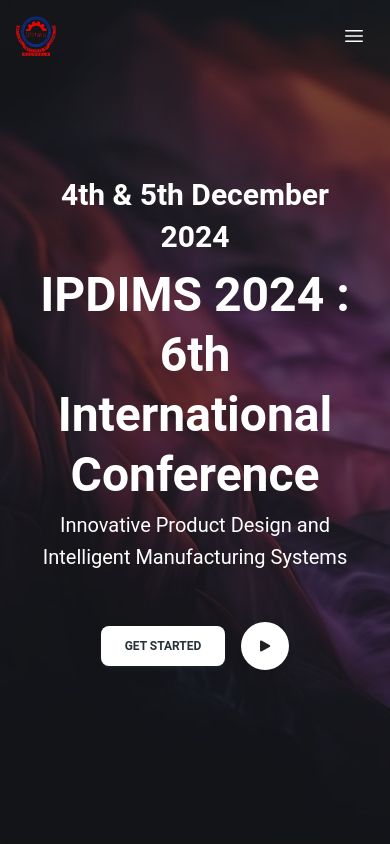
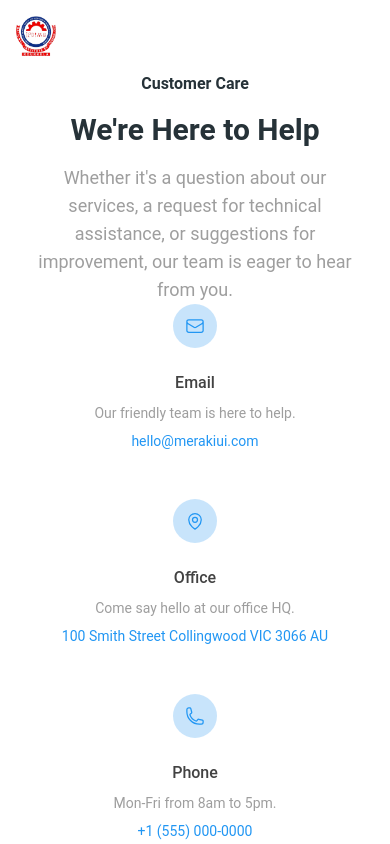
Before and after one commit to iqbalcodes6602/conference-website-rp, a React (Create React App) app: page /venue-accommodation in a window 390 px wide. Shown: the top 844 px of the page. Built offline with nearby package versions, Linux system fonts and the light colour scheme.

Commit message:
added venue and accomodation and updated the contact page

```diff
--- a/src/App.js
+++ b/src/App.js
@@ -5,6 +5,7 @@
 import Registration from "./pages/Registration";
 import ImportantDates from "./pages/ImportantDates";
 import Committee from "./pages/Committee";
+import VenueAccommodation from "./pages/VenueAccommodation";
 // import Login from "./pages/Login";
 // import Register from "./pages/Register";
 
@@ -17,6 +18,7 @@
 				<Route path='/important-dates' element={<ImportantDates />} />
 				<Route path='/registration' element={<Registration />} />
 				<Route path='/committee' element={<Committee />} />
+				<Route path='/venue-accommodation' element={<VenueAccommodation />} />
 				<Route path='/contact' element={<Contact />} />
 				{/* <Route path='/login' element={<Login />} />
 				<Route path='/register' element={<Register />} /> */}
--- a/src/pages/Contact.js
+++ b/src/pages/Contact.js
@@ -1,21 +1,12 @@
 import React from "react";
 
-import { Button, Input, Textarea, Typography } from "@material-tailwind/react";
+import { Typography } from "@material-tailwind/react";
 import Footer from "./sections/footer";
 import Header from "./sections/header";
-import GoogleMapReact from 'google-map-react';
-const AnyReactComponent = ({ text }) => <div>{text}</div>;
 
 const Contact = () => {
-	const defaultProps = {
-		center: {
-			lat: 10.99835602,
-			lng: 77.01502627
-		},
-		zoom: 11
-	};
 	return (
-		<div>
+		<>
 			<Header />
 			<section className="px-8 py-8 lg:py-16 mt-10">
 				<div className="container mx-auto text-center">
@@ -33,133 +24,102 @@
 					>
 						We&apos;re Here to Help
 					</Typography>
-					<Typography className="mb-10 font-normal !text-lg lg:mb-20 mx-auto max-w-3xl !text-gray-500">
+					<Typography className="font-normal !text-lg lg:mb-20 mx-auto max-w-3xl !text-gray-500">
 						Whether it&apos;s a question about our services, a request for
 						technical assistance, or suggestions for improvement, our team is
 						eager to hear from you.
 					</Typography>
-					<div className="grid grid-cols-1 gap-x-6 gap-y-6 lg:grid-cols-2 justify-items-end">
-						{/* <img
-							src="/image/map.svg"
-							alt="map"
-							className="w-full h-full lg:max-h-[510px]"
-						/> */}
-						<GoogleMapReact
-							bootstrapURLKeys={{ key: "" }}
-							defaultCenter={defaultProps.center}
-							defaultZoom={defaultProps.zoom}
-						>
-							<AnyReactComponent
-								lat={59.955413}
-								lng={30.337844}
-								text="My Marker"
-							/>
-						</GoogleMapReact>
-						<form
-							action="#"
-							className="flex flex-col gap-4 lg:max-w-lg"
-						>
-							<Typography
-								variant="small"
-								className="text-left !font-semibold !text-gray-600"
-							>
-								Select Options for Business Engagement
-							</Typography>
-							<div className="grid grid-cols-2 gap-4">
+					<section class="bg-white dark:bg-gray-900">
+						<div class="container px-6 mx-auto">
+							<div class="grid grid-cols-1 gap-12 lg:grid-cols-2">
+								<div class="grid grid-cols-1 gap-12 md:grid-cols-2">
 									<div>
-									<Typography
-										variant="small"
-										className="mb-2 text-left font-medium !text-gray-900"
-									>
-										First Name
-									</Typography>
-									<Input
-										color="gray"
-										size="lg"
-										placeholder="First Name"
-										name="first-name"
-										className="focus:border-t-gray-900"
-										containerProps={{
-											className: "min-w-full",
-										}}
-										labelProps={{
-											className: "hidden",
-										}}
-									/>
+										<span class="inline-block p-3 text-blue-500 rounded-full bg-blue-100/80 dark:bg-gray-800">
+											<svg xmlns="http://www.w3.org/2000/svg" fill="none" viewBox="0 0 24 24" stroke-width="1.5" stroke="currentColor" class="w-5 h-5">
+												<path stroke-linecap="round" stroke-linejoin="round" d="M21.75 6.75v10.5a2.25 2.25 0 01-2.25 2.25h-15a2.25 2.25 0 01-2.25-2.25V6.75m19.5 0A2.25 2.25 0 0019.5 4.5h-15a2.25 2.25 0 00-2.25 2.25m19.5 0v.243a2.25 2.25 0 01-1.07 1.916l-7.5 4.615a2.25 2.25 0 01-2.36 0L3.32 8.91a2.25 2.25 0 01-1.07-1.916V6.75" />
+											</svg>
+										</span>
+
+										<h2 class="mt-4 text-base font-medium text-gray-800 dark:text-white">Email</h2>
+										<p class="mt-2 text-sm text-gray-500 dark:text-gray-400">Our friendly team is here to help.</p>
+										<p class="mt-2 text-sm text-blue-500 dark:text-blue-400">hello@merakiui.com</p>
 									</div>
+
 									<div>
-									<Typography
-										variant="small"
-										className="mb-2 text-left font-medium !text-gray-900"
-									>
-										Last Name
-									</Typography>
-									<Input
-										color="gray"
-										size="lg"
-										placeholder="Last Name"
-										name="last-name"
-										className="focus:border-t-gray-900"
-										containerProps={{
-											className: "!min-w-full",
-										}}
-										labelProps={{
-											className: "hidden",
-										}}
-									/>
+										<span class="inline-block p-3 text-blue-500 rounded-full bg-blue-100/80 dark:bg-gray-800">
+											<svg xmlns="http://www.w3.org/2000/svg" fill="none" viewBox="0 0 24 24" stroke-width="1.5" stroke="currentColor" class="w-5 h-5">
+												<path stroke-linecap="round" stroke-linejoin="round" d="M15 10.5a3 3 0 11-6 0 3 3 0 016 0z" />
+												<path stroke-linecap="round" stroke-linejoin="round" d="M19.5 10.5c0 7.142-7.5 11.25-7.5 11.25S4.5 17.642 4.5 10.5a7.5 7.5 0 1115 0z" />
+											</svg>
+										</span>
+
+										<h2 class="mt-4 text-base font-medium text-gray-800 dark:text-white">Live chat</h2>
+										<p class="mt-2 text-sm text-gray-500 dark:text-gray-400">Our friendly team is here to help.</p>
+										<p class="mt-2 text-sm text-blue-500 dark:text-blue-400">Start new chat</p>
+									</div>
+
+									<div>
+										<span class="inline-block p-3 text-blue-500 rounded-full bg-blue-100/80 dark:bg-gray-800">
+											<svg xmlns="http://www.w3.org/2000/svg" fill="none" viewBox="0 0 24 24" stroke-width="1.5" stroke="currentColor" class="w-5 h-5">
+												<path stroke-linecap="round" stroke-linejoin="round" d="M15 10.5a3 3 0 11-6 0 3 3 0 016 0z" />
+												<path stroke-linecap="round" stroke-linejoin="round" d="M19.5 10.5c0 7.142-7.5 11.25-7.5 11.25S4.5 17.642 4.5 10.5a7.5 7.5 0 1115 0z" />
+											</svg>
+										</span>
+
+										<h2 class="mt-4 text-base font-medium text-gray-800 dark:text-white">Office</h2>
+										<p class="mt-2 text-sm text-gray-500 dark:text-gray-400">Come say hello at our office HQ.</p>
+										<p class="mt-2 text-sm text-blue-500 dark:text-blue-400">100 Smith Street Collingwood VIC 3066 AU</p>
+									</div>
+
+									<div>
+										<span class="inline-block p-3 text-blue-500 rounded-full bg-blue-100/80 dark:bg-gray-800">
+											<svg xmlns="http://www.w3.org/2000/svg" fill="none" viewBox="0 0 24 24" stroke-width="1.5" stroke="currentColor" class="w-5 h-5">
+												<path stroke-linecap="round" stroke-linejoin="round" d="M2.25 6.75c0 8.284 6.716 15 15 15h2.25a2.25 2.25 0 002.25-2.25v-1.372c0-.516-.351-.966-.852-1.091l-4.423-1.106c-.44-.11-.902.055-1.173.417l-.97 1.293c-.282.376-.769.542-1.21.38a12.035 12.035 0 01-7.143-7.143c-.162-.441.004-.928.38-1.21l1.293-.97c.363-.271.527-.734.417-1.173L6.963 3.102a1.125 1.125 0 00-1.091-.852H4.5A2.25 2.25 0 002.25 4.5v2.25z" />
+											</svg>
+										</span>
+
+										<h2 class="mt-4 text-base font-medium text-gray-800 dark:text-white">Phone</h2>
+										<p class="mt-2 text-sm text-gray-500 dark:text-gray-400">Mon-Fri from 8am to 5pm.</p>
+										<p class="mt-2 text-sm text-blue-500 dark:text-blue-400">+1 (555) 000-0000</p>
 									</div>
 								</div>
-							<div>
-								<Typography
-									variant="small"
-									className="mb-2 text-left font-medium !text-gray-900"
-								>
-									Your Email
-								</Typography>
-								<Input
-									color="gray"
-									size="lg"
-									placeholder="name@email.com"
-									name="email"
-									className="focus:border-t-gray-900"
-									containerProps={{
-										className: "!min-w-full",
-									}}
-									labelProps={{
-										className: "hidden",
-									}}
-								/>
+
+								<div class="p-4 py-6 rounded-lg bg-gray-50 dark:bg-gray-800 md:p-8">
+									<form>
+										<div class="-mx-2 md:items-center md:flex">
+											<div class="flex-1 px-2">
+												<label class="block mb-2 text-sm text-gray-600 dark:text-gray-200">First Name</label>
+												<input type="text" placeholder="John " class="block w-full px-5 py-2.5 mt-2 text-gray-700 placeholder-gray-400 bg-white border border-gray-200 rounded-lg dark:placeholder-gray-600 dark:bg-gray-900 dark:text-gray-300 dark:border-gray-700 focus:border-blue-400 dark:focus:border-blue-400 focus:ring-blue-400 focus:outline-none focus:ring focus:ring-opacity-40" />
 											</div>
-							<div>
-								<Typography
-									variant="small"
-									className="mb-2 text-left font-medium !text-gray-900"
-								>
-									Your Message
-								</Typography>
-								<Textarea
-									rows={6}
-									color="gray"
-									placeholder="Message"
-									name="message"
-									className="focus:border-t-gray-900"
-									containerProps={{
-										className: "!min-w-full",
-									}}
-									labelProps={{
-										className: "hidden",
-									}}
-								/>
+
+											<div class="flex-1 px-2 mt-4 md:mt-0">
+												<label class="block mb-2 text-sm text-gray-600 dark:text-gray-200">Last Name</label>
+												<input type="text" placeholder="Doe" class="block w-full px-5 py-2.5 mt-2 text-gray-700 placeholder-gray-400 bg-white border border-gray-200 rounded-lg dark:placeholder-gray-600 dark:bg-gray-900 dark:text-gray-300 dark:border-gray-700 focus:border-blue-400 dark:focus:border-blue-400 focus:ring-blue-400 focus:outline-none focus:ring focus:ring-opacity-40" />
 											</div>
-							<Button className="w-full" color="black">
+										</div>
+
+										<div class="mt-4">
+											<label class="block mb-2 text-sm text-gray-600 dark:text-gray-200">Email address</label>
+											<input type="email" placeholder="johndoe@example.com" class="block w-full px-5 py-2.5 mt-2 text-gray-700 placeholder-gray-400 bg-white border border-gray-200 rounded-lg dark:placeholder-gray-600 dark:bg-gray-900 dark:text-gray-300 dark:border-gray-700 focus:border-blue-400 dark:focus:border-blue-400 focus:ring-blue-400 focus:outline-none focus:ring focus:ring-opacity-40" />
+										</div>
+
+										<div class="w-full mt-4">
+											<label class="block mb-2 text-sm text-gray-600 dark:text-gray-200">Message</label>
+											<textarea class="block w-full h-32 px-5 py-2.5 mt-2 text-gray-700 placeholder-gray-400 bg-white border border-gray-200 rounded-lg md:h-56 dark:placeholder-gray-600 dark:bg-gray-900 dark:text-gray-300 dark:border-gray-700 focus:border-blue-400 dark:focus:border-blue-400 focus:ring-blue-400 focus:outline-none focus:ring focus:ring-opacity-40" placeholder="Message"></textarea>
+										</div>
+
+										<button class="w-full px-6 py-3 mt-4 text-sm font-medium tracking-wide text-white capitalize transition-colors duration-300 transform bg-blue-500 rounded-lg hover:bg-blue-400 focus:outline-none focus:ring focus:ring-blue-300 focus:ring-opacity-50">
 											Send message
-							</Button>
+										</button>
 									</form>
 								</div>
 							</div>
+						</div>
+					</section>
+				</div>
 			</section>
 			<Footer />
-		</div>
+		</>
 	);
 };
 
--- /dev/null
+++ b/src/pages/VenueAccommodation.js
@@ -0,0 +1,86 @@
+import React from 'react'
+import Header from './sections/header'
+import Footer from './sections/footer'
+import { Typography } from '@material-tailwind/react'
+
+function VenueAccommodation() {
+    return (
+        <>
+            <Header />
+            <section className="px-8 py-8 lg:py-16 mt-10">
+                <div className="container mx-auto text-center">
+                    <Typography
+                        variant="h5"
+                        color="blue-gray"
+                        className="mb-4 !text-base lg:!text-2xl"
+                    >
+                        Customer Care
+                    </Typography>
+                    <Typography
+                        variant="h1"
+                        color="blue-gray"
+                        className="mb-4 !text-3xl lg:!text-5xl"
+                    >
+                        We&apos;re Here to Help
+                    </Typography>
+                    <Typography className="font-normal !text-lg lg:mb-20 mx-auto max-w-3xl !text-gray-500">
+                        Whether it&apos;s a question about our services, a request for
+                        technical assistance, or suggestions for improvement, our team is
+                        eager to hear from you.
+                    </Typography>
+                    <section class="bg-white dark:bg-gray-900">
+                        <div class="container px-6 mx-auto">
+                            <div class="grid grid-cols-1 gap-12 lg:grid-cols-3">
+                                <div class="grid grid-cols-1 gap-12 sm:grid-cols-2 lg:grid-cols-1">
+                                    <div>
+                                        <span class="inline-block p-3 text-blue-500 rounded-full bg-blue-100/80 dark:bg-gray-800">
+                                            <svg xmlns="http://www.w3.org/2000/svg" fill="none" viewBox="0 0 24 24" stroke-width="1.5" stroke="currentColor" class="w-5 h-5">
+                                                <path stroke-linecap="round" stroke-linejoin="round" d="M21.75 6.75v10.5a2.25 2.25 0 01-2.25 2.25h-15a2.25 2.25 0 01-2.25-2.25V6.75m19.5 0A2.25 2.25 0 0019.5 4.5h-15a2.25 2.25 0 00-2.25 2.25m19.5 0v.243a2.25 2.25 0 01-1.07 1.916l-7.5 4.615a2.25 2.25 0 01-2.36 0L3.32 8.91a2.25 2.25 0 01-1.07-1.916V6.75" />
+                                            </svg>
+                                        </span>
+
+                                        <h2 class="mt-4 text-base font-medium text-gray-800 dark:text-white">Email</h2>
+                                        <p class="mt-2 text-sm text-gray-500 dark:text-gray-400">Our friendly team is here to help.</p>
+                                        <p class="mt-2 text-sm text-blue-500 dark:text-blue-400">hello@merakiui.com</p>
+                                    </div>
+
+                                    <div>
+                                        <span class="inline-block p-3 text-blue-500 rounded-full bg-blue-100/80 dark:bg-gray-800">
+                                            <svg xmlns="http://www.w3.org/2000/svg" fill="none" viewBox="0 0 24 24" stroke-width="1.5" stroke="currentColor" class="w-5 h-5">
+                                                <path stroke-linecap="round" stroke-linejoin="round" d="M15 10.5a3 3 0 11-6 0 3 3 0 016 0z" />
+                                                <path stroke-linecap="round" stroke-linejoin="round" d="M19.5 10.5c0 7.142-7.5 11.25-7.5 11.25S4.5 17.642 4.5 10.5a7.5 7.5 0 1115 0z" />
+                                            </svg>
+                                        </span>
+
+                                        <h2 class="mt-4 text-base font-medium text-gray-800 dark:text-white">Office</h2>
+                                        <p class="mt-2 text-sm text-gray-500 dark:text-gray-400">Come say hello at our office HQ.</p>
+                                        <p class="mt-2 text-sm text-blue-500 dark:text-blue-400">100 Smith Street Collingwood VIC 3066 AU</p>
+                                    </div>
+
+                                    <div>
+                                        <span class="inline-block p-3 text-blue-500 rounded-full bg-blue-100/80 dark:bg-gray-800">
+                                            <svg xmlns="http://www.w3.org/2000/svg" fill="none" viewBox="0 0 24 24" stroke-width="1.5" stroke="currentColor" class="w-5 h-5">
+                                                <path stroke-linecap="round" stroke-linejoin="round" d="M2.25 6.75c0 8.284 6.716 15 15 15h2.25a2.25 2.25 0 002.25-2.25v-1.372c0-.516-.351-.966-.852-1.091l-4.423-1.106c-.44-.11-.902.055-1.173.417l-.97 1.293c-.282.376-.769.542-1.21.38a12.035 12.035 0 01-7.143-7.143c-.162-.441.004-.928.38-1.21l1.293-.97c.363-.271.527-.734.417-1.173L6.963 3.102a1.125 1.125 0 00-1.091-.852H4.5A2.25 2.25 0 002.25 4.5v2.25z" />
+                                            </svg>
+                                        </span>
+
+                                        <h2 class="mt-4 text-base font-medium text-gray-800 dark:text-white">Phone</h2>
+                                        <p class="mt-2 text-sm text-gray-500 dark:text-gray-400">Mon-Fri from 8am to 5pm.</p>
+                                        <p class="mt-2 text-sm text-blue-500 dark:text-blue-400">+1 (555) 000-0000</p>
+                                    </div>
+                                </div>
+
+                                <div class="overflow-hidden rounded-lg lg:col-span-2 h-96 lg:h-auto">
+                                    <iframe width="100%" height="100%" frameborder="0" title="map" marginheight="0" marginwidth="0" scrolling="no" src="https://maps.google.com/maps?width=100%&amp;height=600&amp;hl=en&amp;q=%C4%B0zmir+(My%20Business%20Name)&amp;ie=UTF8&amp;t=&amp;z=14&amp;iwloc=B&amp;output=embed"></iframe>
+                                </div>
+                            </div>
+                        </div>
+                    </section>
+                </div>
+            </section>
+            <Footer />
+        </>
+    )
+}
+
+export default VenueAccommodation
--- a/src/pages/sections/footer.jsx
+++ b/src/pages/sections/footer.jsx
@@ -1,5 +1,4 @@
 import { Typography, IconButton } from "@material-tailwind/react";
-import JoinNow from "./home/join-now";
 const CURRENT_YEAR = new Date().getFullYear();
 const LINKS = ["Company", "About Us", "Team", "Products", "Blog"];
 
```
Lines whose indentation alone changed are shown as unchanged.
